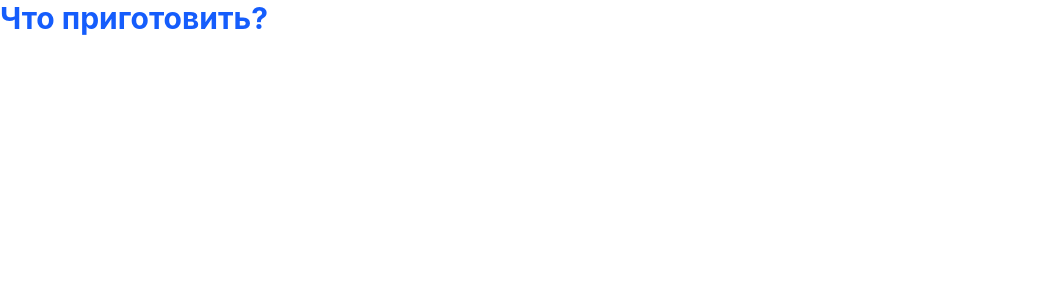
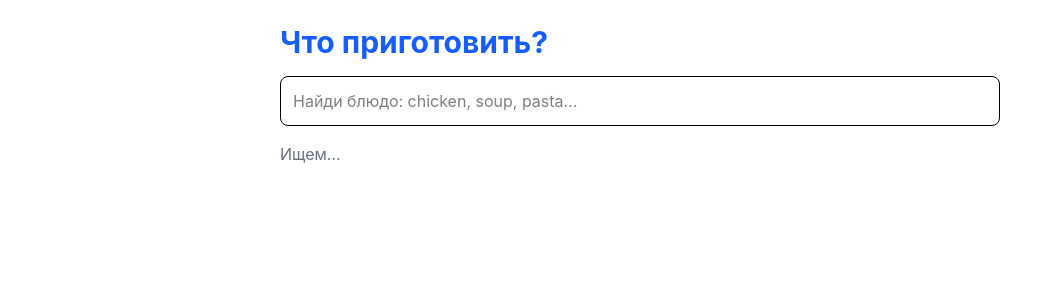
Before and after one commit to romakezik/recipe-app, a React (Vite) app: page / in a window 1280 px wide. Shown: the top 300 px of the page, without its empty margins (0-1062 px from the left). Built offline with nearby package versions, Linux system fonts and the light colour scheme.

Commit message:
feat: debounce, abort signal, keep prev data

```diff
--- a/src/App.tsx
+++ b/src/App.tsx
@@ -1,8 +1,50 @@
+import { useQuery, keepPreviousData } from "@tanstack/react-query";
+import { useState } from "react";
+import { searchMeals } from "./lib/api";
+import { useDebouncedValue } from "./hooks/useDebouncedValue";
+
 function App() {
+  const [term, setTerm] = useState("");
+  const debouncedTerm = useDebouncedValue(term, 300);
+
+  const { data, isPending, isError, error, isPlaceholderData } = useQuery({
+    queryKey: ["meals", debouncedTerm],
+    queryFn: ({ signal }) => searchMeals(debouncedTerm, signal),
+    enabled: debouncedTerm.trim().length > 0,
+    placeholderData: keepPreviousData,
+  });
+
   return (
-    <h1 className="text-3xl font-bold text-blue-600">
-      Что приготовить?
-    </h1>
+    <div className="mx-auto max-w-3xl p-6">
+      <h1 className="text-3xl font-bold text-blue-600">Что приготовить?</h1>
+
+      <input
+        className="mt-4 w-full rounded-lg border p-3"
+        value={term}
+        onChange={(e) => setTerm(e.target.value)}
+        placeholder="Найди блюдо: chicken, soup, pasta…"
+      />
+      {isPlaceholderData && (
+        <p className="mt-2 text-sm text-orange-500 animate-pulse">Обновляем...</p>
+      )}
+
+      {isPending && !isPlaceholderData && <p className="mt-4 text-gray-500">Ищем…</p>}
+
+      {isError && <p className="mt-4 text-red-500">Ошибка: {error.message}</p>}
+
+      {data && (
+        <ul className="mt-4 grid grid-cols-2 gap-4 sm:grid-cols-3">
+          {data.map((m) => (
+            <li key={m.idMeal} className="rounded-lg bg-white p-2 shadow">
+              <img src={m.strMealThumb} alt={m.strMeal} className="rounded" />
+              <p className="mt-2 text-sm font-medium">{m.strMeal}</p>
+              <p className="text-xs text-gray-500">{m.strArea} · {m.strCategory}</p>
+            </li>
+          ))}
+        </ul>
+      )}
+    </div>
   );
 }
+
 export default App;
--- /dev/null
+++ b/src/hooks/useDebouncedValue.ts
@@ -0,0 +1,17 @@
+import { useEffect, useState } from "react";
+
+export function useDebouncedValue<T>(value: T, delay: number): T {
+    const [debouncedValue, setDebouncedValue] = useState<T>(value);
+
+    useEffect(() => {
+        const timer = setTimeout(() => {
+            setDebouncedValue(value)
+        }, delay);
+
+        return () => {
+            clearTimeout(timer)
+        };
+    }, [value])
+
+    return debouncedValue;
+}
--- /dev/null
+++ b/src/lib/api.ts
@@ -0,0 +1,15 @@
+import type { Meal } from "./meal";
+
+const BASE = "https://www.themealdb.com/api/json/v1/1";
+
+export async function searchMeals(term: string, signal?: AbortSignal): Promise<Meal[]> {
+  if (!term.trim()) return [];
+
+  const res = await fetch(`${BASE}/search.php?s=${encodeURIComponent(term)}`, {
+    signal,
+  });
+
+  if (!res.ok) throw new Error(`Ошибка ${res.status}`);
+  const data = await res.json();
+  return data.meals ?? [];
+}
```
